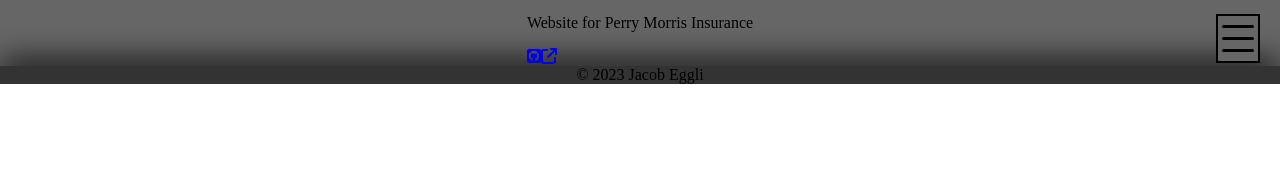
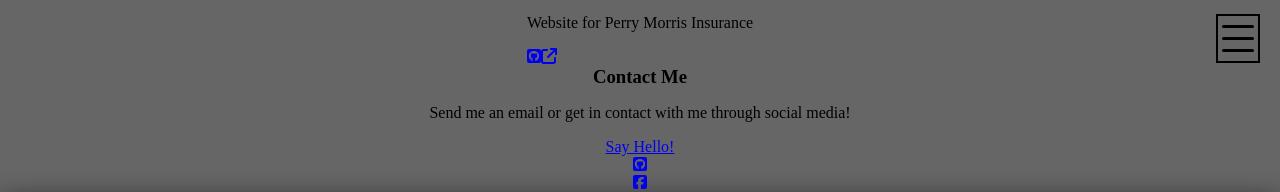
Before and after one commit to jeggli20/my_portfolio, a React (Create React App) app: page / in a window 1280 px wide. Shown: the part 727-919 px from the top of the page. Before the commit the page ends 811 px from the top, so only its background shows below. Built offline with nearby package versions, Linux system fonts and the light colour scheme.

Commit message:
Contact Structure
Put together the general structure of the contact section.

```diff
--- a/src/App.js
+++ b/src/App.js
@@ -4,6 +4,7 @@ import Layout from "./components/layout/Layout";
 import About from "./components/sections/About";
 import WorkExperience from "./components/sections/WorkExperience";
 import Projects from "./components/sections/Projects";
+import Contact from "./components/sections/Contact";
 
 const App = () => {
   return (
@@ -12,6 +13,7 @@ const App = () => {
         <About />
         <WorkExperience />
         <Projects />
+        <Contact />
       </Layout>
     </LightContextProvider>
   );
--- a/src/components/sections/Contact.js
+++ b/src/components/sections/Contact.js
@@ -0,0 +1,32 @@
+import { FontAwesomeIcon } from "@fortawesome/react-fontawesome";
+import {
+  faGithubSquare,
+  faFacebookSquare,
+} from "@fortawesome/free-brands-svg-icons";
+
+import classes from "./Contact.module.css";
+
+const Contact = () => {
+  return (
+    <section className={classes["contact-section"]}>
+      <h3>Contact Me</h3>
+      <p>Send me an email or get in contact with me through social media!</p>
+      <a type="button" href="mailto:jacob@egglis.com">
+        Say Hello!
+      </a>
+      <a href="https://github.com/jeggli20" target="_blank" rel="noreferrer">
+        <FontAwesomeIcon icon={faGithubSquare} />
+      </a>
+      <a
+        href="https://facebook.com/jacob.eggli.3/"
+        target="_blank"
+        rel="noreferrer"
+      >
+        <FontAwesomeIcon icon={faFacebookSquare} />
+      </a>
+      <a href="mailto:jacob@egglis.com">jacob@egglis.com</a>
+    </section>
+  );
+};
+
+export default Contact;
--- /dev/null
+++ b/src/components/sections/Contact.module.css
@@ -0,0 +1,3 @@
+.contact-section {
+  max-width: 85%;
+}
```
